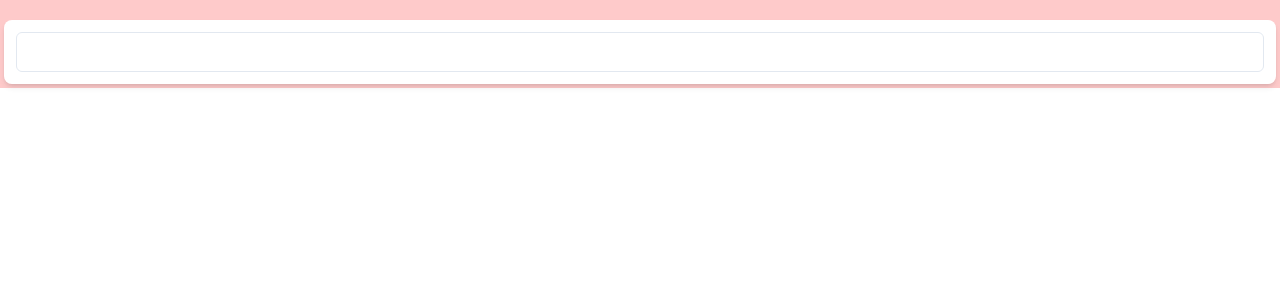
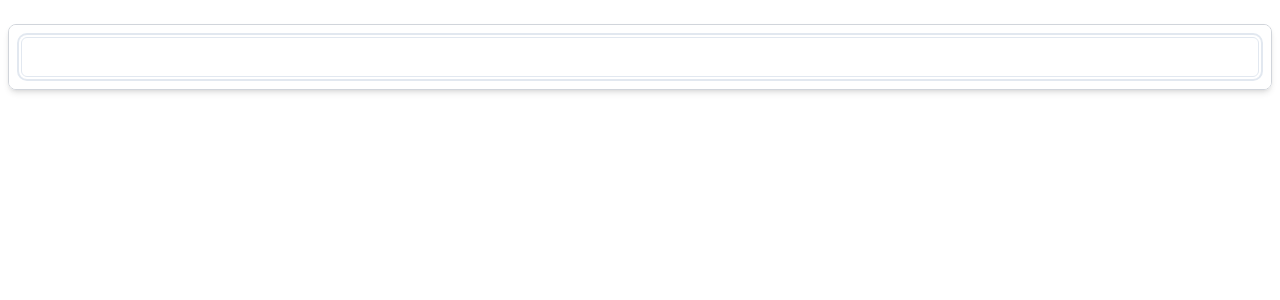
Before and after one commit to jz1997/electron-snipptes, a React (Vite) app: page / in a window 1280 px wide. Shown: the top 300 px of the page. Built offline with nearby package versions, Linux system fonts and the light colour scheme.

Commit message:
feat: 增加 escape 按键隐藏界面, 优化界面样式

```diff
--- a/src/main/code/index.ts
+++ b/src/main/code/index.ts
@@ -2,13 +2,17 @@ import { app } from 'electron';
 import { createWindow } from './window';
 import { registerIpc } from "./ipc"
 import { registerShortcut } from './shortcut';
+import { registerWinEvent } from './registerWinEvent';
 
 app.whenReady().then(() => {
-    const mainWindow = createWindow();
+    const mainWindow = createWindow()
 
     // 注册 ipc 消息
-    registerIpc(mainWindow);
+    registerIpc(mainWindow)
 
     // 注册快捷键
-    registerShortcut(mainWindow);
+    registerShortcut(mainWindow)
+
+    // 注册mainwindow 事件
+    registerWinEvent(mainWindow)
 })
--- /dev/null
+++ b/src/main/code/registerWinEvent.ts
@@ -0,0 +1,9 @@
+import { BrowserWindow } from "electron"
+
+export const registerWinEvent = (win: BrowserWindow) => {
+    win.webContents.on("before-input-event", (event, input) => {
+        if (input.type === "keyDown" && input.key === "Escape") {
+            win.hide()
+        }
+    })
+}
--- a/src/renderer/src/App.tsx
+++ b/src/renderer/src/App.tsx
@@ -8,23 +8,25 @@ function App(): JSX.Element {
   const mainRef = useRef<HTMLDivElement>(null)
 
   useEffect(() => {
-    mainRef.current?.addEventListener('mouseover', (e: MouseEvent) => {
-      e.stopPropagation()
-      window.electron.ipcRenderer.send('set-ignore-mouse-events', false)
-    })
+    // mainRef.current?.addEventListener('mouseover', (e: MouseEvent) => {
+    //   e.stopPropagation()
+    //   // 取消鼠标穿透
+    //   window.electron.ipcRenderer.send('set-ignore-mouse-events', false)
+    // })
 
-    document.body?.addEventListener('mouseover', (e: MouseEvent) => {
-      e.stopPropagation()
-      window.electron.ipcRenderer.send('set-ignore-mouse-events', true, { forward: true })
-    })
+    // document.body?.addEventListener('mouseover', (e: MouseEvent) => {
+    //   e.stopPropagation()
+    //   // 设置鼠标穿透
+    //   window.electron.ipcRenderer.send('set-ignore-mouse-events', true, { forward: true })
+    // })
   }, [])
 
   return (
     <>
       <SnippetProvider>
-        <main ref={mainRef} className="w-full p-1 bg-red-200">
+        <main ref={mainRef} className="w-full p-2">
           <div className="drag bg-transparent h-[1rem]"></div>
-          <div className="flex w-full flex-col shadow-md rounded-lg overflow-hidden">
+          <div className="flex w-full flex-col shadow-md border border-gray-300 rounded-lg overflow-hidden">
             <Search />
             <Result className={'-mt-2'} />
           </div>
--- a/src/renderer/src/components/Result.tsx
+++ b/src/renderer/src/components/Result.tsx
@@ -2,14 +2,12 @@ import { cn } from '@renderer/utils/utils'
 import React from 'react'
 import ResultItem from './ResultItem'
 import useCodeSelect from '@renderer/hooks/useCodeSelect'
-import { SnippetsType } from '@renderer/data/snippets'
 
 export interface ResultProps extends React.HTMLAttributes<HTMLDivElement> {
-  onResultSelect?: (result: SnippetsType) => void;
 }
 
 const Result: React.FC<ResultProps> = ({ className, ...props }) => {
-  const { snippets, currentIndex, handleMouseSelect } = useCodeSelect(props)
+  const { snippets, currentIndex, handleMouseSelect } = useCodeSelect()
 
   return (
     <>
--- a/src/renderer/src/components/Search.tsx
+++ b/src/renderer/src/components/Search.tsx
@@ -9,8 +9,8 @@ const Search: React.FC<SearchProps> = ({ className, ...props }) => {
   const { onKeyDown, onChange, searchValue } = useSearch()
 
   return (
-    <div className={cn('w-full p-3  bg-white ', className)} {...props}>
-      <Input value={searchValue} className="no-drag" onKeyDown={onKeyDown} onChange={onChange} />
+    <div className={cn('w-full p-3 bg-white', className)} {...props}>
+      <Input value={searchValue} className="no-drag focus-visible:ring-slate-200" onKeyDown={onKeyDown} onChange={onChange} autoFocus={true} />
     </div>
   )
 }
--- a/src/renderer/src/hooks/useCodeSelect.ts
+++ b/src/renderer/src/hooks/useCodeSelect.ts
@@ -1,9 +1,8 @@
 import { useEffect, useState } from "react"
 import { useSnippet } from "./useSnippet"
 import { ResultItemType } from "@renderer/components/ResultItem"
-import { ResultProps } from "@renderer/components/Result"
 
-export default (props: ResultProps) => {
+export default () => {
     const { snippets, setSnippets, setSearchValue, searchValue } = useSnippet()
     const [currentIndex, setCurrentIndex] = useState(0)
 
@@ -12,7 +11,13 @@ export default (props: ResultProps) => {
             // close window
             window.api.hideWindow()
         })
+        afterSelect()
+    }
 
+    const afterSelect = () => {
+        setSnippets([])
+        setCurrentIndex(0)
+        setSearchValue("")
     }
 
     const handleKeyEvent = (e: KeyboardEvent) => {
@@ -28,8 +33,6 @@ export default (props: ResultProps) => {
                 break
             case 'Enter':
                 copyToClipboard(snippets[currentIndex])
-                setSnippets([])
-                setSearchValue("")
                 break
         }
     }
@@ -38,8 +41,6 @@ export default (props: ResultProps) => {
     const handleMouseSelect = (result: ResultItemType, index: number) => {
         setCurrentIndex(index)
         copyToClipboard(result)
-        setSnippets([])
-        setSearchValue("")
     }
 
 
```
Also changed, not shown: 1 other file (tests, documents, lock files or other folders).
